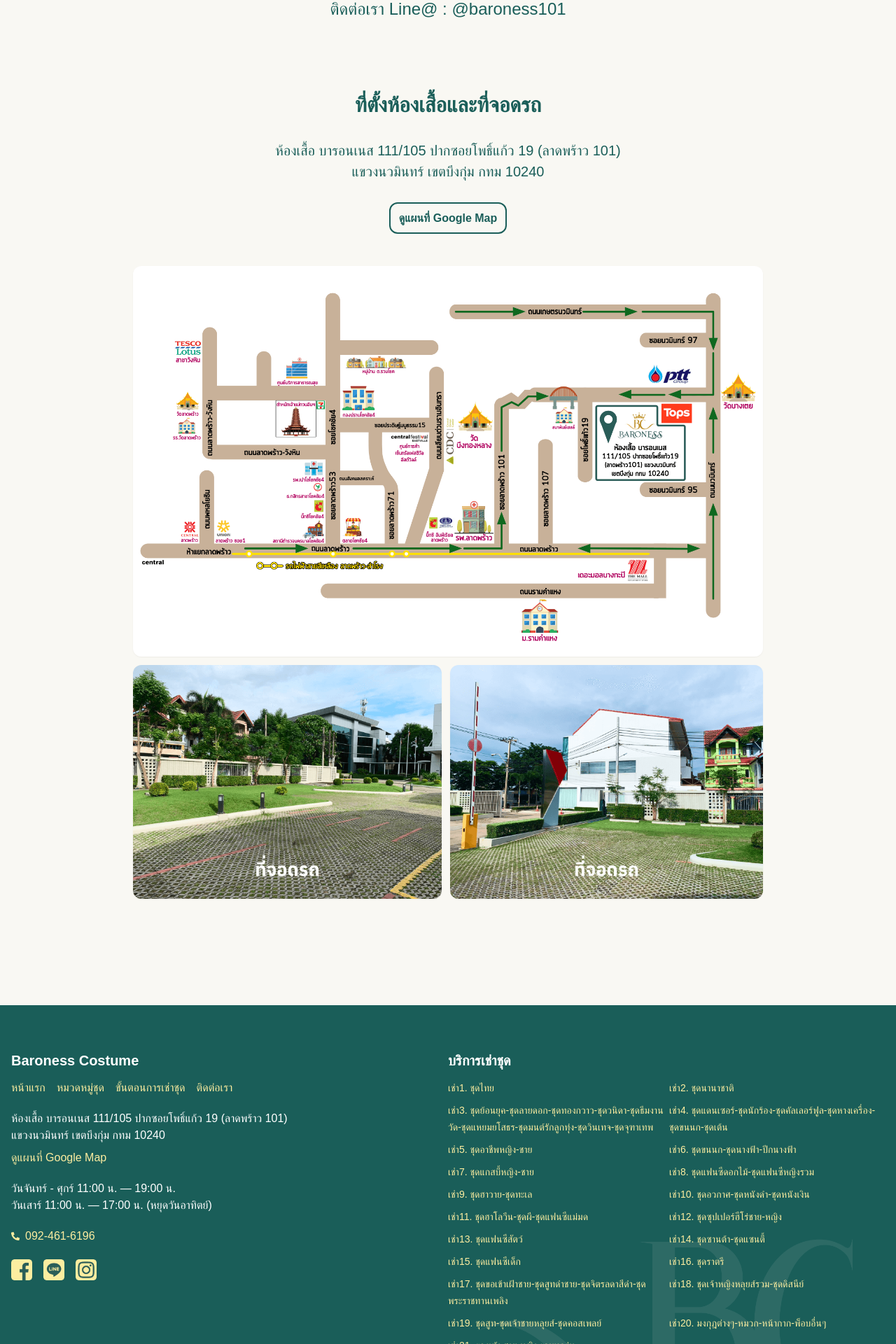
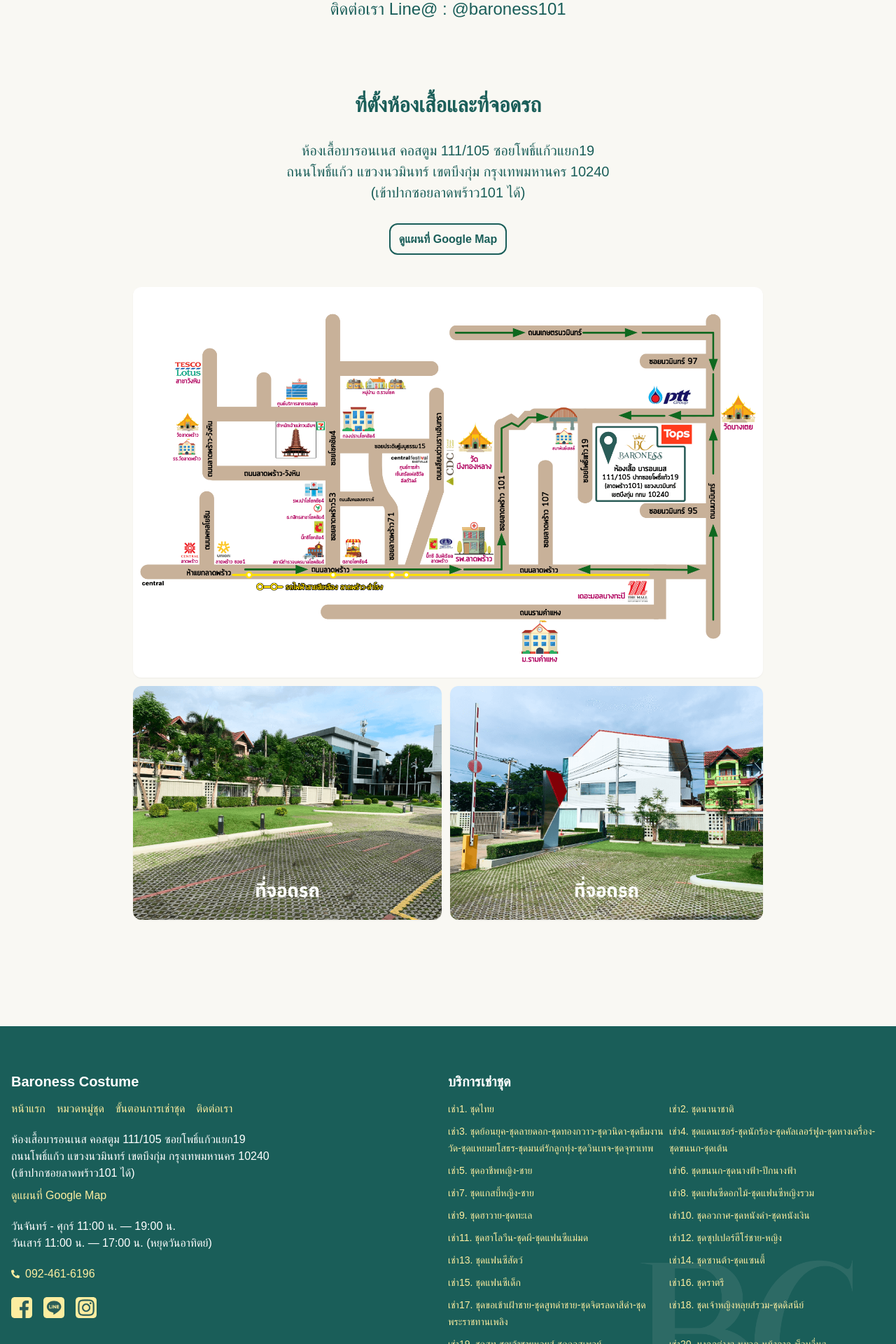
Before and after one commit to MX48Live/baronesscostume, a Next.js app: page /home in a window 1280 px wide. Shown: the part 1768-3688 px from the top of the page at 70% size. Built offline with nearby package versions, Linux system fonts and the light colour scheme; a web font is replaced by a local one.

Commit message:
Update Address

```diff
--- a/src/components/web/Footer.tsx
+++ b/src/components/web/Footer.tsx
@@ -38,9 +38,10 @@ function Footer() {
             </div>
             <div className="mb-5">
               <p className="">
-                ห้องเสื้อ บารอนเนส 111/105 ปากซอยโพธิ์แก้ว 19 (ลาดพร้าว 101){" "}
-                <br className="hidden lg:block" />
-                แขวงนวมินทร์ เขตบึงกุ่ม กทม 10240
+                ห้องเสื้อบารอนเนส คอสตูม 111/105 ซอยโพธิ์แก้วแยก19{" "}
+                <br className="hidden md:block" />
+                ถนนโพธิ์แก้ว แขวงนวมินทร์ เขตบึงกุ่ม กรุงเทพมหานคร 10240 <br />
+                (เข้าปากซอยลาดพร้าว101 ได้)
                 <br />
                 <Link
                   href={linkList.map}
--- a/src/components/web/Location.tsx
+++ b/src/components/web/Location.tsx
@@ -10,9 +10,10 @@ function Location() {
         </h2>
         <div>
           <div className="text-[18px] lg:text-[20px] text-green mb-10 max-w-[580px] mx-auto">
-            ห้องเสื้อ บารอนเนส 111/105 ปากซอยโพธิ์แก้ว 19 (ลาดพร้าว 101){" "}
+            ห้องเสื้อบารอนเนส คอสตูม 111/105 ซอยโพธิ์แก้วแยก19{" "}
             <br className="hidden md:block" />
-            แขวงนวมินทร์ เขตบึงกุ่ม กทม 10240
+            ถนนโพธิ์แก้ว แขวงนวมินทร์ เขตบึงกุ่ม กรุงเทพมหานคร 10240 <br />
+            (เข้าปากซอยลาดพร้าว101 ได้)
           </div>
           <div className="mb-14">
             <Link
```
